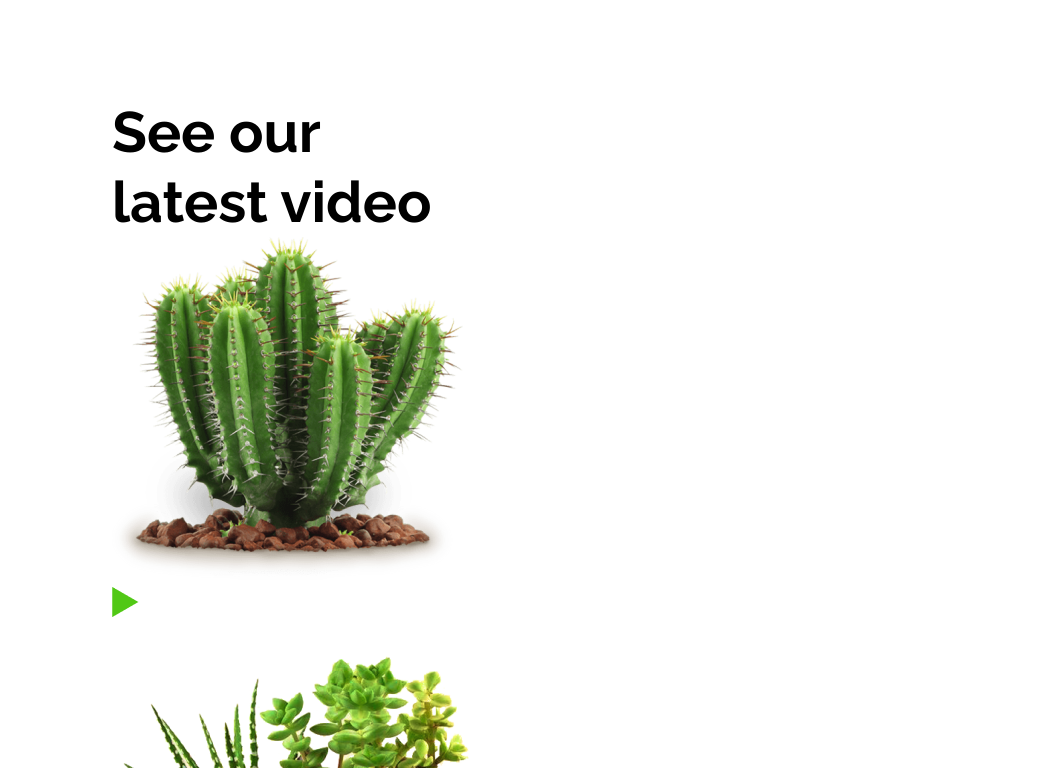
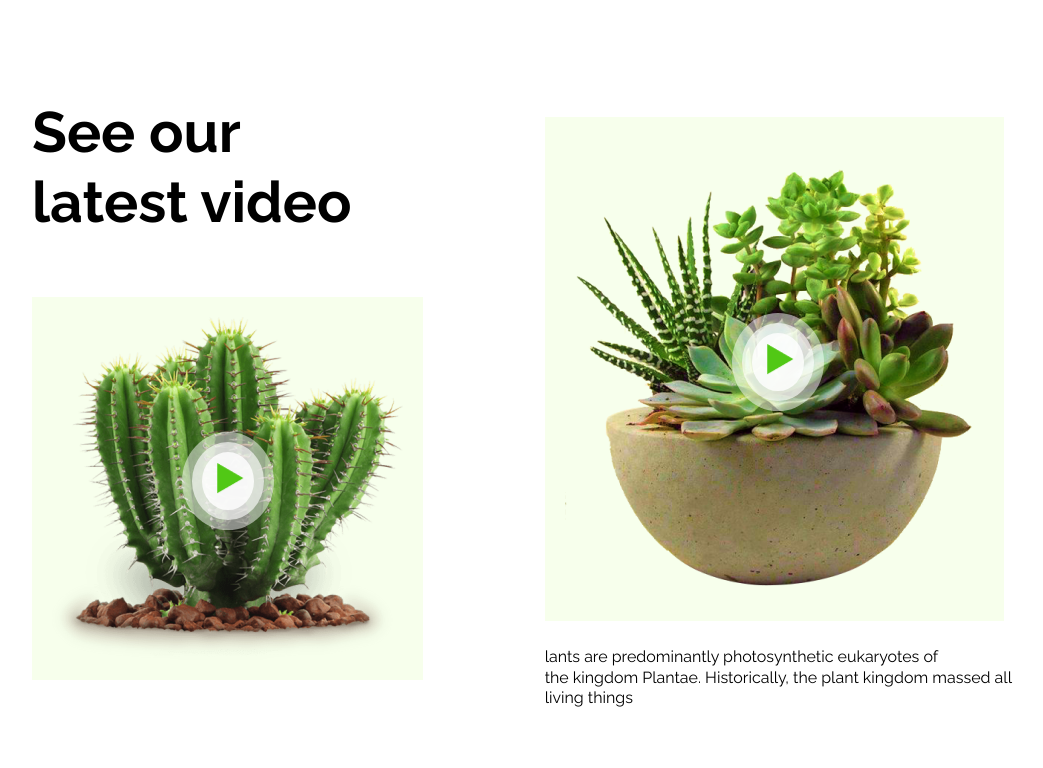
Before and after one commit to WIUT00011173/Plant-Project, a plain HTML site: page index.html in a window 1280 px wide. Shown: the part 2112-2880 px from the top of the page, without its empty margins (168-1211 px from the left). Drawn offline with Linux system fonts and the light colour scheme.

Commit message:
section added

```diff
--- a/index.html
+++ b/index.html
@@ -137,12 +137,26 @@
                     </div>
                 </div>
             </div>
+            <p>lants are predominantly photosynthetic eukaryotes of <br>
+                the kingdom Plantae. Historically, the plant kingdom massed all <br>
+                living things</p>
         </div>
 
     </section>
 
 <!-- Section 4 ends here -->
 
+<!-- -------------------------------------------------------- -->
+
+
+<!-- Section 5 starts here -->
+
+<section class="section-5">
+
+</section>
+
+<!-- Section 5 ends here -->
+
 
 </body>
 
--- /dev/null
+++ b/styles/blocks/_section4.scss
@@ -0,0 +1,89 @@
+.section-4{
+    @include flex;
+    width: 100%;
+    justify-content: space-between;
+    padding: 0;
+    margin-bottom: 100px;
+
+}
+
+.left {
+    h1{
+        margin-bottom: 40px;
+    }
+}.video-img{
+
+    position: relative;
+
+    > img{
+        margin-top: 20px;
+        padding: 20px;
+        background-color: $secondaryColor;
+    }
+
+    .video-icon{
+        position: absolute;
+        top: 50%;
+        left: 50%;
+        transform: translate(-50%, -50%);
+        background: rgba(255, 255, 255, 0.5);
+        padding: 10px;
+        border-radius: 50%;
+        > div{
+            background: rgba(255, 255, 255, 0.63);
+            padding: 10px;
+            border-radius: 50%;
+
+            > div{
+                background: rgba(255, 255, 255, 0.815);
+                border-radius: 50%;
+
+                img{
+                    padding: 10px;
+                    padding-left: 15px;
+                }
+            }
+        }
+    }
+
+}
+
+.right{
+    .video-img{
+        margin-bottom: 20px;
+        position: relative;
+
+        > img{
+            margin-top: 20px;
+            padding: 20px;
+            background-color: $secondaryColor;
+        }
+
+        .video-icon{
+            position: absolute;
+            top: 50%;
+            left: 50%;
+            transform: translate(-50%, -50%);
+            background: rgba(255, 255, 255, 0.5);
+            padding: 10px;
+            border-radius: 50%;
+            > div{
+                background: rgba(255, 255, 255, 0.63);
+                padding: 10px;
+                border-radius: 50%;
+
+                > div{
+                    background: rgba(255, 255, 255, 0.815);
+                    border-radius: 50%;
+
+                    img{
+                        padding: 10px;
+                        padding-left: 15px;
+                    }
+                }
+            }
+        }
+
+    }
+
+}
--- a/styles/main.scss
+++ b/styles/main.scss
@@ -9,7 +9,7 @@
 @import url('https://fonts.googleapis.com/css2?family=Raleway:wght@400;500;700;800&display=swap');
 @import "blocks/section2";
 @import "blocks/section3";
-// @import "blocks/section4";
+@import "blocks/section4";
 // @import "blocks/section5";
 // @import "blocks/section6";
 
```
Also changed, not shown: styles/blocks/_section5.scss (added), styles/main.css, 1 other file.
